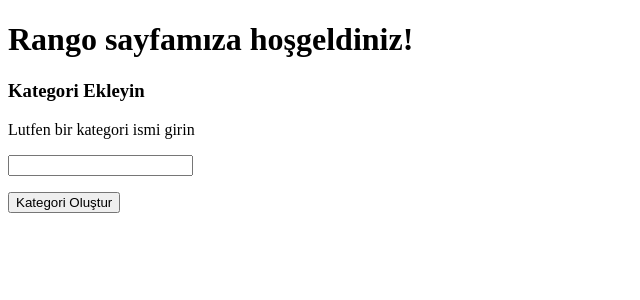
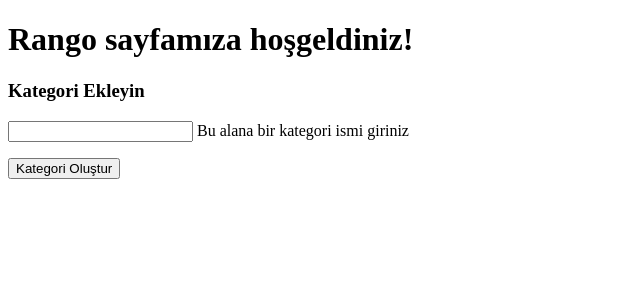
Before and after one commit to Yosemite333/tango, a Django app: page /rango/add_category/ in a window 1280 px wide. Shown: the top 300 px of the page, without its empty margins (0-640 px from the left). Run offline with Django 3.2, Linux system fonts and the light colour scheme.

Commit message:
Chapter 7. Fun with forms bölümünü tekrar gözden geçiriyorum.

```diff
--- a/tango/rango/forms.py
+++ b/tango/rango/forms.py
@@ -3,20 +3,25 @@
 from rango.models import Page, Category
 
 class CategoryForm(forms.ModelForm):
-    name = forms.CharField(max_length = 128, help_text = 'Lutfen bir kategori ismi girin')
+    name = forms.CharField(max_length = 128, help_text = 'Bu alana bir kategori ismi giriniz')
     views = forms.IntegerField(widget = forms.HiddenInput(), initial = 0)
     likes = forms.IntegerField(widget = forms.HiddenInput(), initial = 0)
 
+    # form sınıfı ile ilgili ek bilgi sağlıyor
     class Meta:
+        # bir model ve bir ModelForm arasında ilişki sağlıyor
         model = Category
 
 class PageForm(forms.ModelForm):
-    title = forms.CharField(max_length = 128, help_text = 'lutfen sayfanin basligini yaziniz')
-    url = forms.URLField(max_length = 200, help_text = 'lutfen sayfanin internet adresini yaziniz')
+    title = forms.CharField(max_length = 128, help_text = 'Bu alana sayfanın başlığını yazınız!')
+    url = forms.URLField(max_length = 200, help_text = 'Bu alana bir internet adresi yazınız!')
     views = forms.IntegerField(widget = forms.HiddenInput(), initial = 0)
 
     class Meta:
         model = Page
+        # bir model içerisinde yer alan alanların hepsinin değil
+        # sadece bir kısmının form içerisinde listelenmesini sağlamak için fields
+        # kullanılıyor.
         fields = ('title', 'url', 'views')
 
     def clean(self):
--- a/tango/templates/rango/add_category.html
+++ b/tango/templates/rango/add_category.html
@@ -8,17 +8,13 @@
     <h3>Kategori Ekleyin</h3>
     <form id = 'category_form' method = 'post' action = '/rango/add_category/'>
         {% csrf_token %}
-
         {% for hidden in form.hidden_fields %}
             <p>{{ hidden }}</p>
         {% endfor %}
-
         {% for field in form.visible_fields %}
             <p>{{ field.errors }}</p>
-            <p>{{ field.help_text }}</p>
-            <p>{{ field }}</p>
+            <p>{{ field }} {{ field.help_text }}</p>
         {% endfor %}
-
         <input type = 'submit' name = 'submit' value = 'Kategori Oluştur' />
     </form>
 {% endblock maincontent %}
```
Also changed, not shown: tango/rango/views.py (+11 -0 lines).
